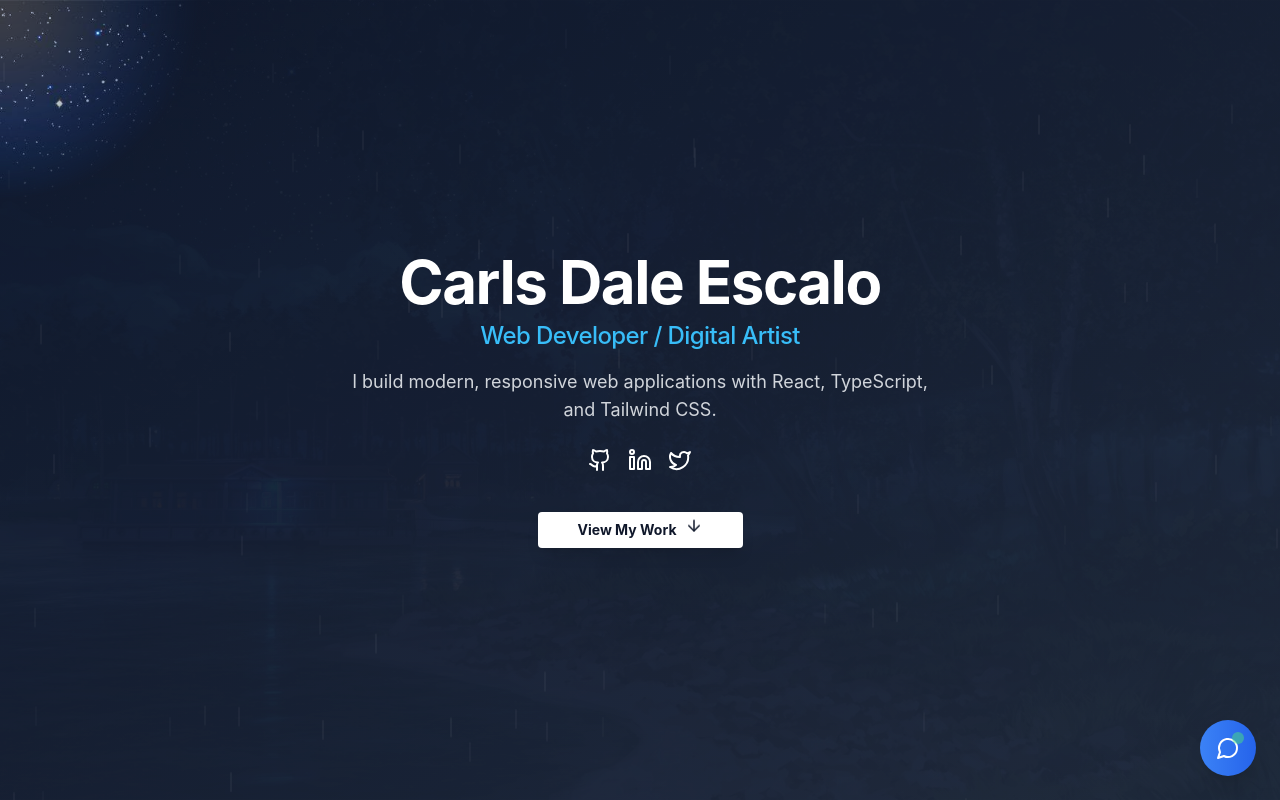
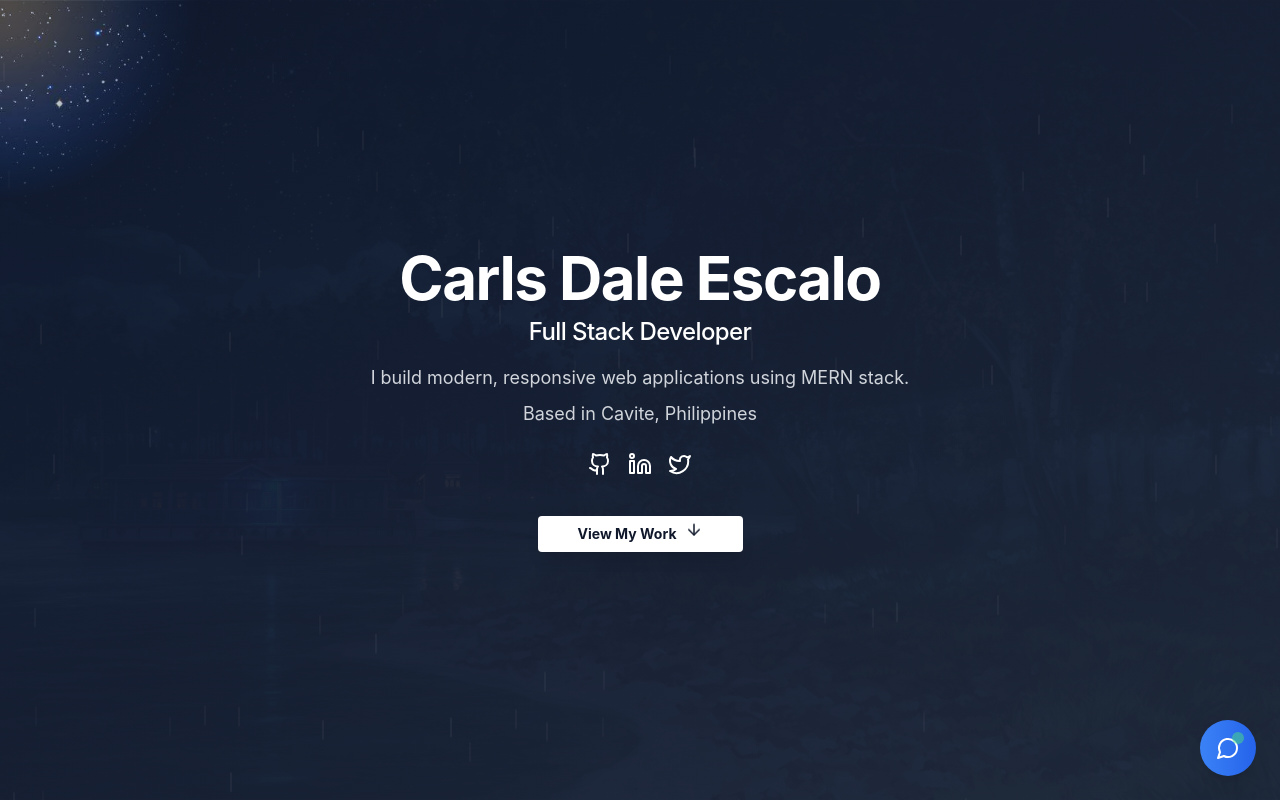
Before and after one commit to wardslarc/PortfolioWeb---version-2, a React (Vite) app: page / in a window 1280 px wide. Shown: the top 800 px of the page. Built offline with nearby package versions, Linux system fonts and the light colour scheme.

Commit message:
updated the herosection details to match the details

```diff
--- a/src/components/HeroSection.tsx
+++ b/src/components/HeroSection.tsx
@@ -127,16 +127,21 @@ const HeroSection = () => {
 
           <motion.h2
             variants={itemVariants}
-            className="mt-2 text-2xl font-medium text-sky-400"
+            className="mt-2 text-2xl font-medium text-white"
           >
-            Web Developer / Digital Artist
+            Full Stack Developer
           </motion.h2>
 
           <motion.p
             variants={itemVariants}
             className="mt-4 text-lg max-w-xl text-gray-300"
           >
-            I build modern, responsive web applications with React, TypeScript, and Tailwind CSS.
+            I build modern, responsive web applications using MERN stack.
+          </motion.p>
+          <motion.p
+          variants={itemVariants}
+          className = "mt-2 text-lg max-w-xl text-gray-300">
+           Based in Cavite, Philippines
           </motion.p>
         </motion.div>
 
```
